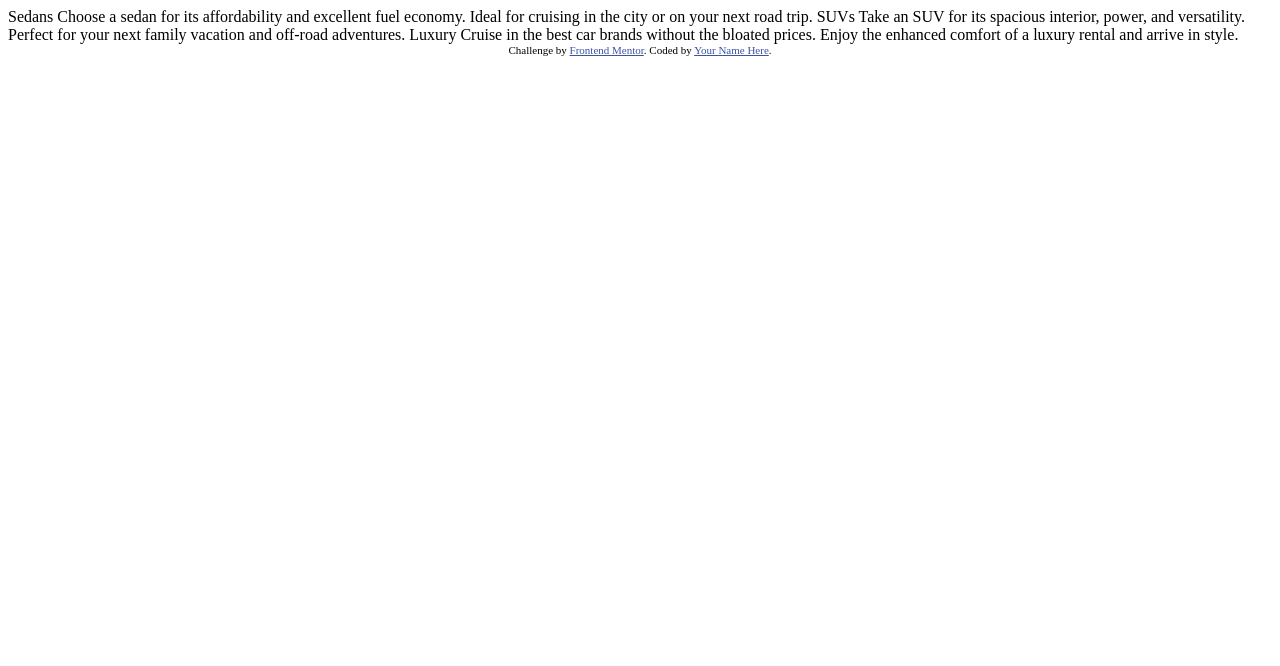
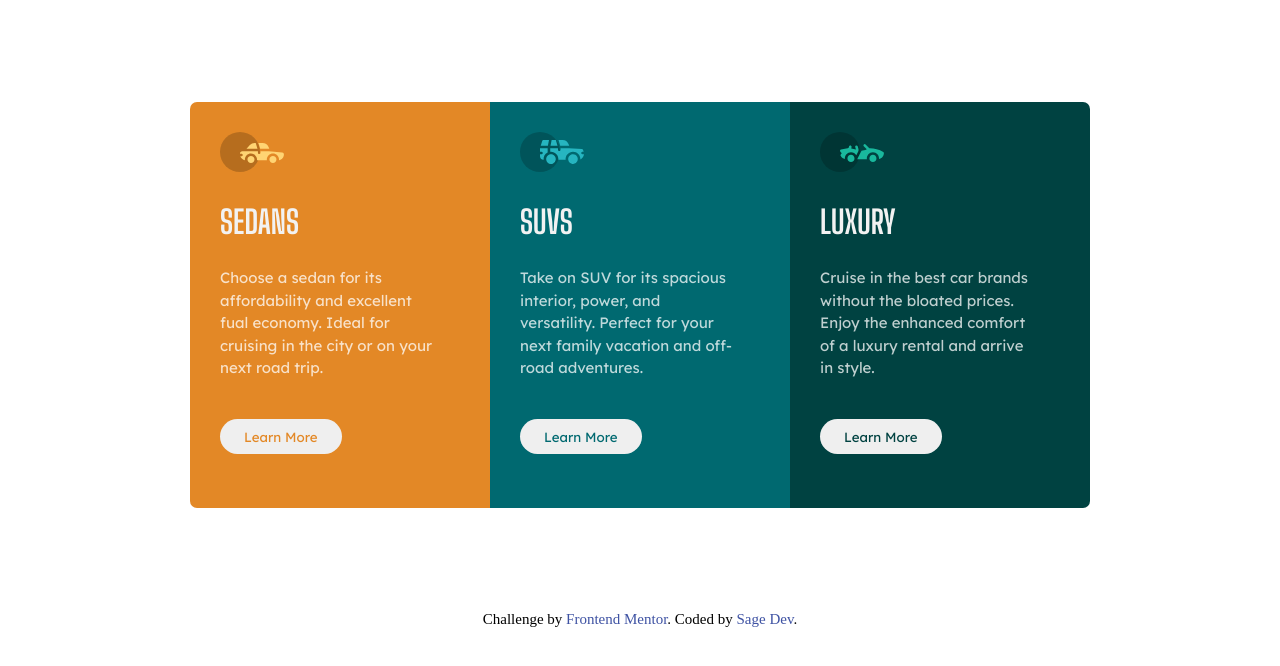
Before and after one commit to Jerryhugo/3-column-preview-card-component-main, a plain HTML site: page index.html in a window 1280 px wide. Drawn offline with Linux system fonts and the light colour scheme.

Commit message:
Complete project

```diff
--- a/index.html
+++ b/index.html
@@ -6,31 +6,60 @@
 
   <link rel="icon" type="image/png" sizes="32x32" href="./images/favicon-32x32.png">
 
+
+<!-- google fonts cdn -->
+
+<!-- Lexend Deca fonts -->
+<link rel="preconnect" href="https://fonts.googleapis.com">
+<link rel="preconnect" href="https://fonts.gstatic.com" crossorigin>
+<link href="https://fonts.googleapis.com/css2?family=Lexend+Deca:wght@100..900&family=Open+Sans:ital,wght@0,300..800;1,300..800&display=swap" rel="stylesheet">
+
+<!-- Big Shoulders Display fonts -->
+<link rel="preconnect" href="https://fonts.googleapis.com">
+<link rel="preconnect" href="https://fonts.gstatic.com" crossorigin>
+<link href="https://fonts.googleapis.com/css2?family=Big+Shoulders+Display:wght@100..900&display=swap" rel="stylesheet">
+
+  <link rel="stylesheet" href="style.css">
   <title>Frontend Mentor | 3-column preview card component</title>
 
   <!-- Feel free to remove these styles or customise in your own stylesheet 👍 -->
   <style>
-    .attribution { font-size: 11px; text-align: center; }
-    .attribution a { color: hsl(228, 45%, 44%); }
+    .attribution { font-size: 11px; text-align: center; font-size: 15px; margin-bottom: 20px;}
+    .attribution a { color: hsl(228, 45%, 44%); text-decoration: none;}
+
   </style>
 </head>
 <body>
+  <main>
+   <article>
+    <img src="images/icon-sedans.svg" alt="Sedans icon">
+    <h1>SEDANS</h1>
+    <p>Choose a sedan for its affordability and excellent fual economy. Ideal for cruising in the city or on your next road  trip.</p>
+    <button class="bright-orange">Learn More</button>
+   </article>
 
-  Sedans
-  Choose a sedan for its affordability and excellent fuel economy. Ideal for cruising in the city
-  or on your next road trip.
+   <article>
+    <img src="images/icon-suvs.svg" alt="Suv icon">
+    <h1>SUVS</h1>
+    <p>Take on SUV for its spacious interior, power, and versatility. Perfect for your next family vacation and off-road adventures.
+    </p>
+    <button class="dark-cyan">Learn More</button>
+   </article>
 
-  SUVs
-  Take an SUV for its spacious interior, power, and versatility. Perfect for your next family vacation
-  and off-road adventures.
+   <article>
+    <img src="images/icon-luxury.svg" alt="Luxury icon">
+    <h1>LUXURY</h1>
+    <p>Cruise in the best car brands without the bloated prices. Enjoy the enhanced comfort of a luxury
+      rental and arrive in style.</p>
+    <button class="very-dark-cyan">Learn More</button>
+   </article>
+  </main>
 
-  Luxury
-  Cruise in the best car brands without the bloated prices. Enjoy the enhanced comfort of a luxury
-  rental and arrive in style.
+
 
   <div class="attribution">
     Challenge by <a href="https://www.frontendmentor.io?ref=challenge" target="_blank">Frontend Mentor</a>.
-    Coded by <a href="#">Your Name Here</a>.
+    Coded by <a href="https://github.com/Jerryhugo" target="_blank">Sage Dev</a>.
   </div>
 </body>
 </html>
--- a/style.css
+++ b/style.css
@@ -0,0 +1,142 @@
+:root {
+    --Bright-orange: hsl(31, 77%, 52%);
+    --Dark-cyan: hsl(184, 100%, 22%);
+    --Very-dark-cyan: hsl(179, 100%, 13%);
+    --light-gray: hsla(0, 0%, 100%, 0.75);
+    --white: hsl(0, 0%, 95%);
+}
+
+body {
+    margin: 0;
+    padding: 0 10% ;
+}
+
+main {
+    justify-content: center;
+    padding: 10% 0;
+}
+
+article {
+    padding: 10%;
+}
+
+article h1 {
+    font-family: "Big Shoulders Display", sans-serif;
+    font-weight: 700;
+    color: var(--white);
+    font-size: 2rem;
+}
+p,  button {
+
+    font-family: "Lexend Deca", sans-serif;
+    font-weight: 400;
+}
+article p {
+    color: var(--light-gray);
+    padding-right: 10%;
+    font-size: 15px;
+    line-height: 1.5;
+}
+
+article button {
+
+    border: none;
+    padding: 4% 10%;
+    margin: 10% 0;
+    border-radius: 50px;
+}
+
+article button:hover {
+    color: var(--white);
+    background-color: transparent;
+    border: 2px solid var(--white);
+}
+
+.bright-orange {
+    color: var(--Bright-orange);
+}
+
+.dark-cyan {
+    color: var(--Dark-cyan);
+}
+
+.very-dark-cyan {
+    color: var(--Very-dark-cyan);
+}
+
+
+article:nth-child(1){
+    background-color: var(--Bright-orange);
+    grid-area: sedans;
+    border-radius: 7px 7px 0 0;
+}
+
+article:nth-child(2) {
+    background-color: var(--Dark-cyan);
+    grid-area: suv;
+}
+
+article:nth-child(3){
+    background-color: var(--Very-dark-cyan);
+    grid-area: luxury;
+    border-radius: 0 0 7px 7px;
+}
+
+
+
+@media only screen and (min-width: 1025px) {
+
+    main {
+        display: grid;
+        grid-template-columns: repeat(3, 300px);
+        grid-template-areas:
+        'sedans suv luxury';
+
+    }
+    article:nth-child(1){
+        border-radius: 7px 0 0 7px;
+    }
+
+
+
+    article:nth-child(3){
+        border-radius: 0 7px 7px 0;
+    }
+
+
+}
+
+
+
+@media only screen and (min-width: 768px) and (max-width: 1024px  ) {
+    body {
+        padding:  0 5%;
+    }
+
+    main {
+        display: grid;
+        grid-template-columns: repeat(2, minmax(100px, 500px));
+        grid-template-areas:
+        'sedans suv'
+        'luxury luxury';
+    }
+    article:nth-child(1){
+        border-radius: 7px 0 0 0;
+    }
+
+    article:nth-child(2){
+        border-radius: 0 7px 0 0;
+    }
+
+    article:nth-child(3){
+        border-radius: 0 0 7px 7px;
+    }
+
+    article p {
+        font-size: 0.8rem;
+    }
+
+    article button {
+        font-size: 16px;
+    }
+}
```
Also changed, not shown: images/3-column.png (added), 2 other files.
